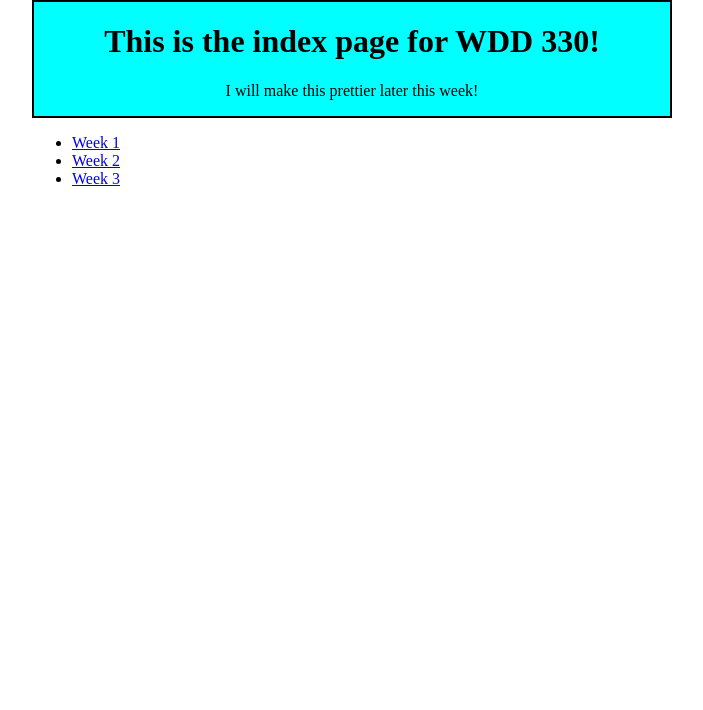
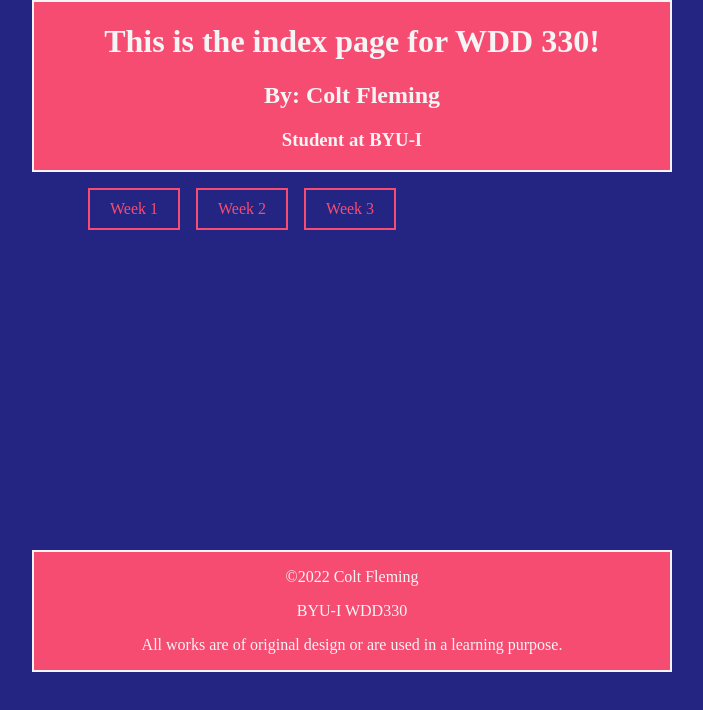
Before and after one commit to ColtFleming/portfolio, a plain HTML site: page index.html in a window 1280 px wide. Shown: the whole page, without its empty margins (288-991 px from the left). Drawn offline with Linux system fonts and the light colour scheme.

Commit message:
Commited changes to the index, js, and css pages

```diff
--- a/css/main.css
+++ b/css/main.css
@@ -1,13 +1,49 @@
 body{
     width: 50%;
     margin: auto;
+    background-color: #242582;
 }
 
 header {
     display:flexbox;
-    border:2px;
+    color: whitesmoke;
+    border:2px ;
     border-style: double;
-    background-color: aqua;
+    background-color:  #f64c72;
     text-align: center;
+}
 
+footer{
+    display:flexbox;
+    color: whitesmoke;
+    border:2px ;
+    border-style: double;
+    background-color:  #f64c72;
+    text-align: center;
 }
+
+#listItems {
+    display: flexbox;
+    text-align: center;
+    text-decoration: none;
+    display: inline-block;
+    margin-left: 1rem;
+}
+
+#jsfile{
+    margin-bottom: 20em;
+}
+a:link, a:visited {
+    background-color: #242582;
+    color: #f64c72;
+    border: 2px solid #f64c72;
+    padding: 10px 20px;
+    text-align: center;
+    text-decoration: none;
+    display: inline-block;
+  }
+
+  a:hover, a:active {
+    background-color: #f64c72;
+    color: whitesmoke;
+  }
--- a/index.html
+++ b/index.html
@@ -4,16 +4,22 @@
     <meta charset="UTF-8">
     <meta name="viewport" content="width=device-width, initial-scale=1.0">
     <title>Index</title>
+    <script src="js/main.js">
+    </script>
     <link rel="stylesheet" href="css/main.css">
     </link>
 </head>
-  <body>
+  <body onload="generateList()">
     <header>
       <h1>This is the index page for WDD 330!</h1>
-      <p>I will make this prettier later this week!</p>
+      <h2>By: Colt Fleming</h2>
+      <h3>Student at BYU-I</h3>
     </header>
     <div id='jsfile'></div>
-    <script src="js/main.js">
-    </script>
+    <footer>
+      <p>&copy;2022 Colt Fleming</p>
+      <p>BYU-I WDD330</p>
+      <p>All works are of original design or are used in a learning purpose.</p>
+    </footer>
   </body>
 </html>
--- a/js/main.js
+++ b/js/main.js
@@ -1,23 +1,29 @@
 const links = [
   {
     label: "Week 1",
-    url: "week1/story_editor.html"
+    url: "week1/story_editor.html",
+    class: "one"
   },
   {
     label:"Week 2",
-    url: "week2/index.html"
+    url: "week2/index.html",
+    class: "two"
   },
   {
     label:"Week 3",
-    url:"week3/index.html"
+    url:"week3/index.html",
+    class: "three"
   }
 ];
 
+function generateList(){
   let jsfile = document.getElementById('jsfile');
   let ul = document.createElement('ul');
   for(let i = 0, max = links.length; i < max; i++){
+    let a = document.createElement('a');
+    a.setAttribute('class', links[i].class);
     let li = document.createElement('li');
-  let a = document.createElement('a');
+    li.setAttribute('id', 'listItems');
     let link = document.createTextNode(links[i].label)
     a.appendChild(link);
     a.title = links[i].label;
@@ -26,3 +32,4 @@ for(let i = 0, max = links.length; i < max; i++){
     ul.appendChild(li);
   }
   jsfile.appendChild(ul);
+}
```
Lines whose indentation alone changed are shown as unchanged.
